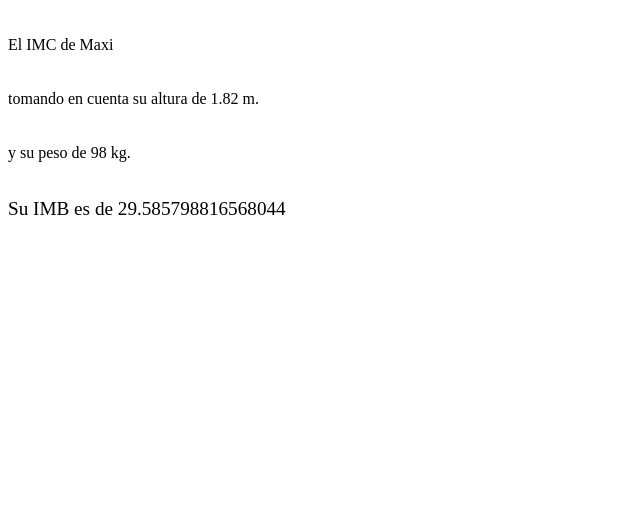
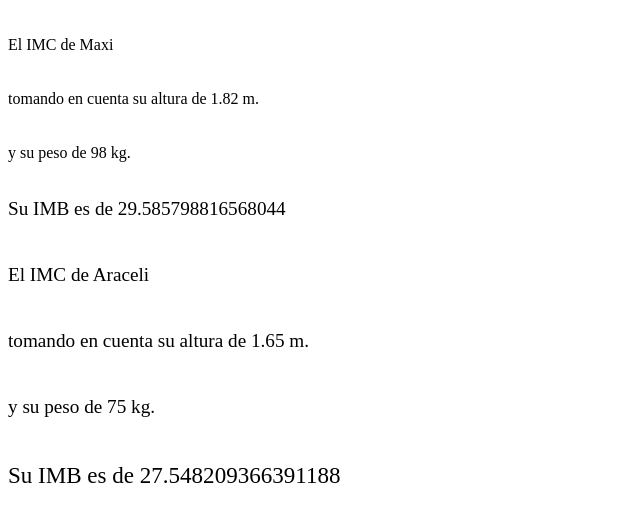
Before and after one commit to IvarDacrema/Alura-con-HTML-CSS-y-JAVASCRIPT, a plain HTML site: page calculoDeIMC.html in a window 1280 px wide. Shown: the part 66-588 px from the top of the page, without its empty margins (0-640 px from the left). Drawn offline with Linux system fonts and the light colour scheme.

Commit message:
Agrego espacio despues del primer caso/ agrego segundo caso

```diff
--- a/calculoDeIMC.html
+++ b/calculoDeIMC.html
@@ -18,6 +18,7 @@
         document.write("y su peso de " + peso + " kg.");
         saltoLinea();
         document.write("<big>" + "Su IMB es de " + (peso/(altura*altura)));
+        saltoLinea();
     }
 
     var peso1 = 98;
@@ -29,5 +30,6 @@
     var nom2 = "Araceli";
 
     imprimir(peso1, altura1, nom1);
+    imprimir(peso2, altura2, nom2);
 
 </script>
```
